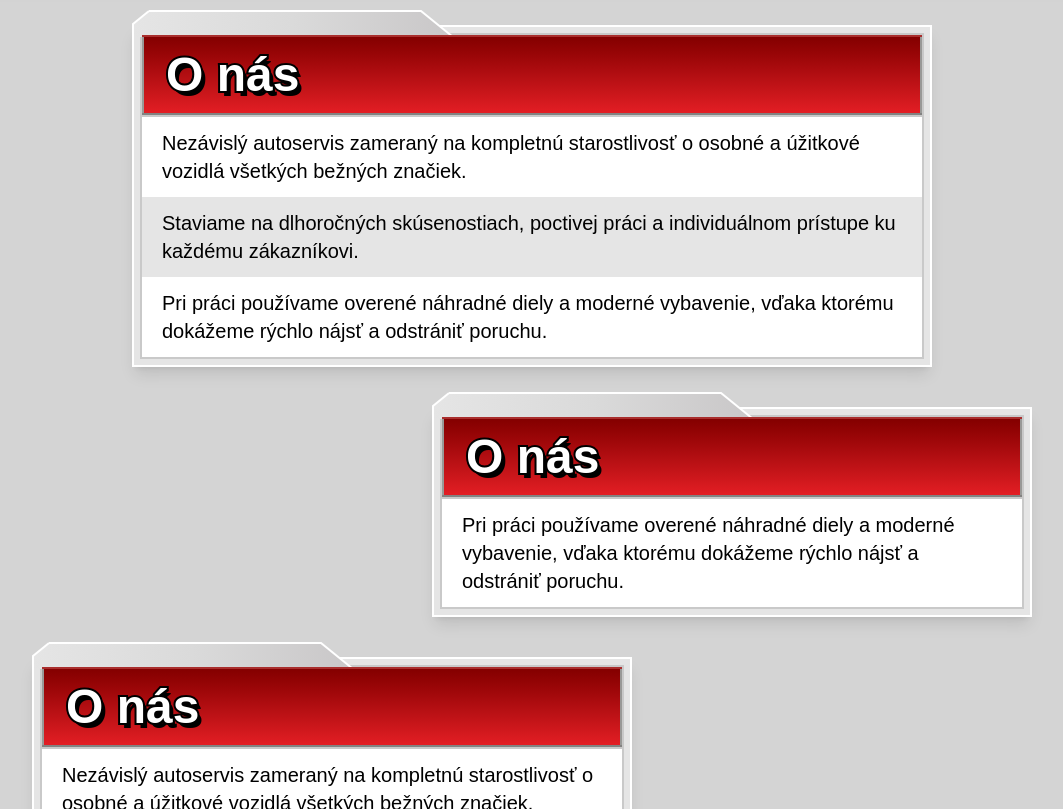
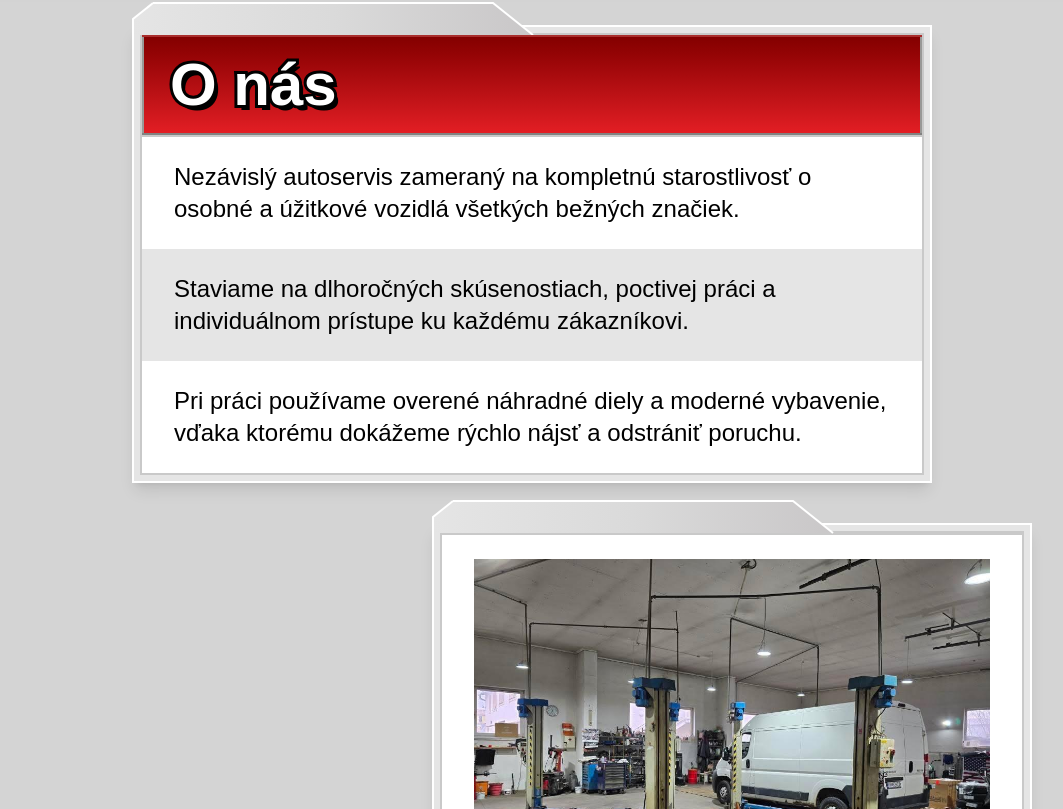
Before and after one commit to simonjedinak/rpj-komex, a Next.js app: page / in a window 1280 px wide. Shown: the part 1951-2760 px from the top of the page, without its empty margins (108-1171 px from the left). Built offline with nearby package versions, Linux system fonts and the light colour scheme.

Commit message:
panel section

```diff
--- a/app/components/Panel.tsx
+++ b/app/components/Panel.tsx
@@ -5,15 +5,21 @@ interface PanelProps {
   title?: string;
   children?: ReactNode;
   className?: string;
+  titleBar?: boolean;
 }
 
-export function Panel({ title, children, className }: PanelProps) {
+export function Panel({
+  title,
+  children,
+  className,
+  titleBar = true,
+}: PanelProps) {
   return (
     <div className={`relative max-w-full shadow-lg ${className}`}>
       {/* Panel (front) */}
       <div className="relative z-10 bg-[#E5E5E5] p-1.5 border-2 border-white">
         {/* Handle (behind) */}
-        <div className="absolute -left-px -top-4 h-6.5 w-80">
+        <div className="absolute -left-px -top-6 h-8 w-100">
           {/* Fill (clipped) */}
           <div
             className="
@@ -50,8 +56,10 @@ export function Panel({ title, children, className }: PanelProps) {
         <div className="border-2 border-[#c9c9c9] bg-white">
           {/* inner bevel line */}
           <div>
+            {titleBar && (
+              <>
                 {/* Title bar */}
-            <div className="relative px-6 py-4 text-white">
+                <div className="relative px-7 py-5 text-white">
                   <div
                     className="
                       absolute inset-0
@@ -65,21 +73,23 @@ export function Panel({ title, children, className }: PanelProps) {
                   <div className="relative flex items-center justify-between">
                     {/* Title */}
                     <StrokeText
-                  strokeWidth={4}
+                      strokeWidth={6}
                       tag="h4"
-                  className="text-5xl font-bold text-shadow-main"
+                      className="text-6xl font-bold text-shadow-main"
                     >
                       {title}
                     </StrokeText>
                   </div>
                 </div>
+              </>
+            )}
 
             {/* Body */}
-            <div className="border-t-2 border-[#c9c9c9] flex flex-col text-xl">
+            <div className="border-t-2 border-[#c9c9c9] flex flex-col text-2xl">
               {Children.map(children, (child, index) => (
                 <div
                   key={index}
-                  className={`py-3 px-5 ${index % 2 === 1 ? "bg-neutral-200" : ""}`}
+                  className={`py-6 px-8 ${index % 2 === 1 ? "bg-neutral-200" : ""}`}
                 >
                   {child}
                 </div>
--- a/app/page.tsx
+++ b/app/page.tsx
@@ -46,13 +46,10 @@ export default function Home() {
             vďaka ktorému dokážeme rýchlo nájsť a odstrániť poruchu.
           </p>
         </Panel>
-        <Panel title="O nás" className="w-150 translate-x-50">
-          <p>
-            Pri práci používame overené náhradné diely a moderné vybavenie,
-            vďaka ktorému dokážeme rýchlo nájsť a odstrániť poruchu.
-          </p>
+        <Panel title="O nás" className="w-150 translate-x-50 " titleBar={false}>
+          <img src="/images/o-nas/IMG_20251221_232348_556 1.png" />
         </Panel>
-        <Panel title="O nás" className="w-150 -translate-x-50">
+        <Panel title="O nás" className="w-150 -translate-x-50" titleBar={false}>
           <p>
             Nezávislý autoservis zameraný na kompletnú starostlivosť o osobné a
             úžitkové vozidlá všetkých bežných značiek.
```
Lines whose indentation alone changed are shown as unchanged.
